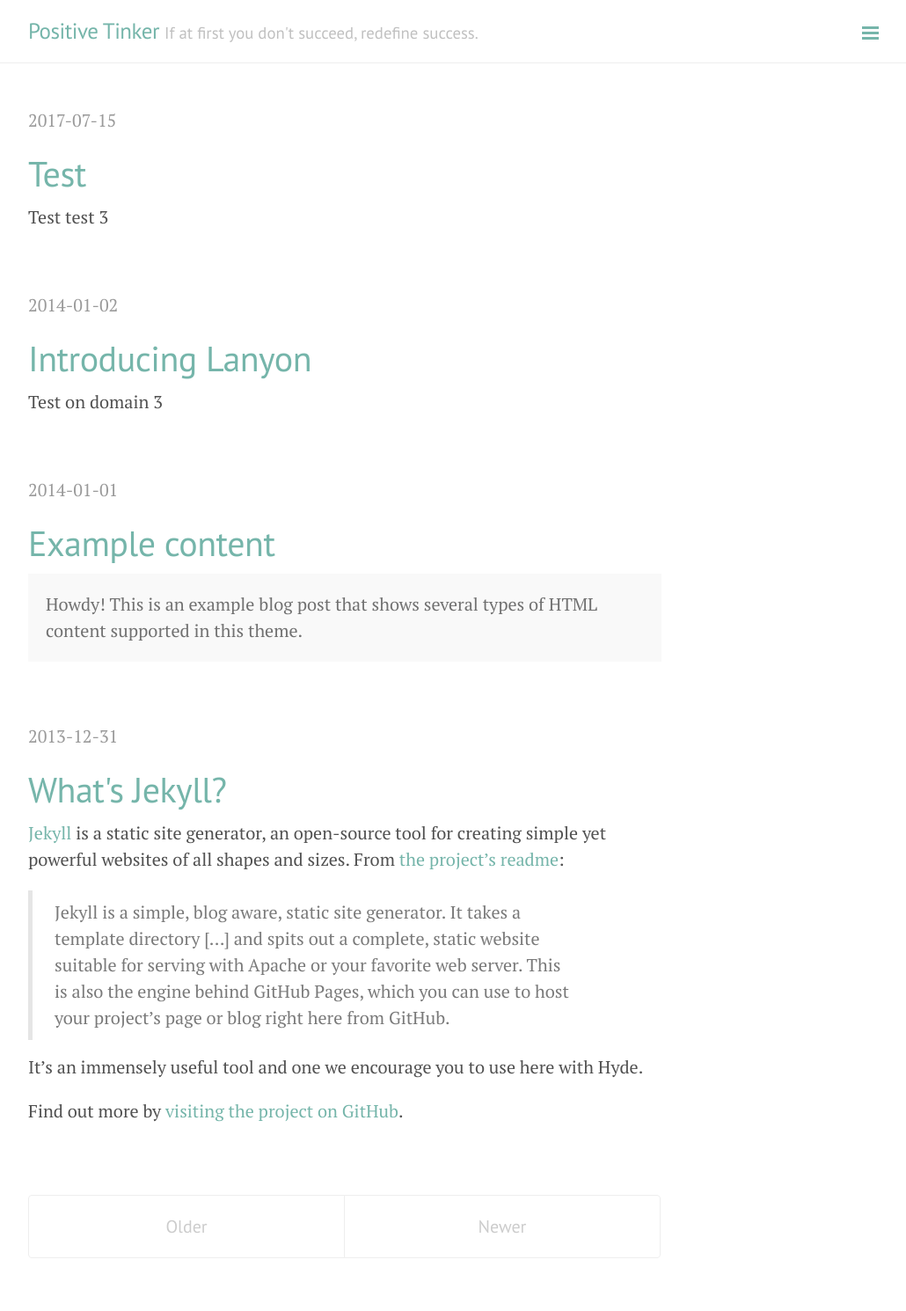
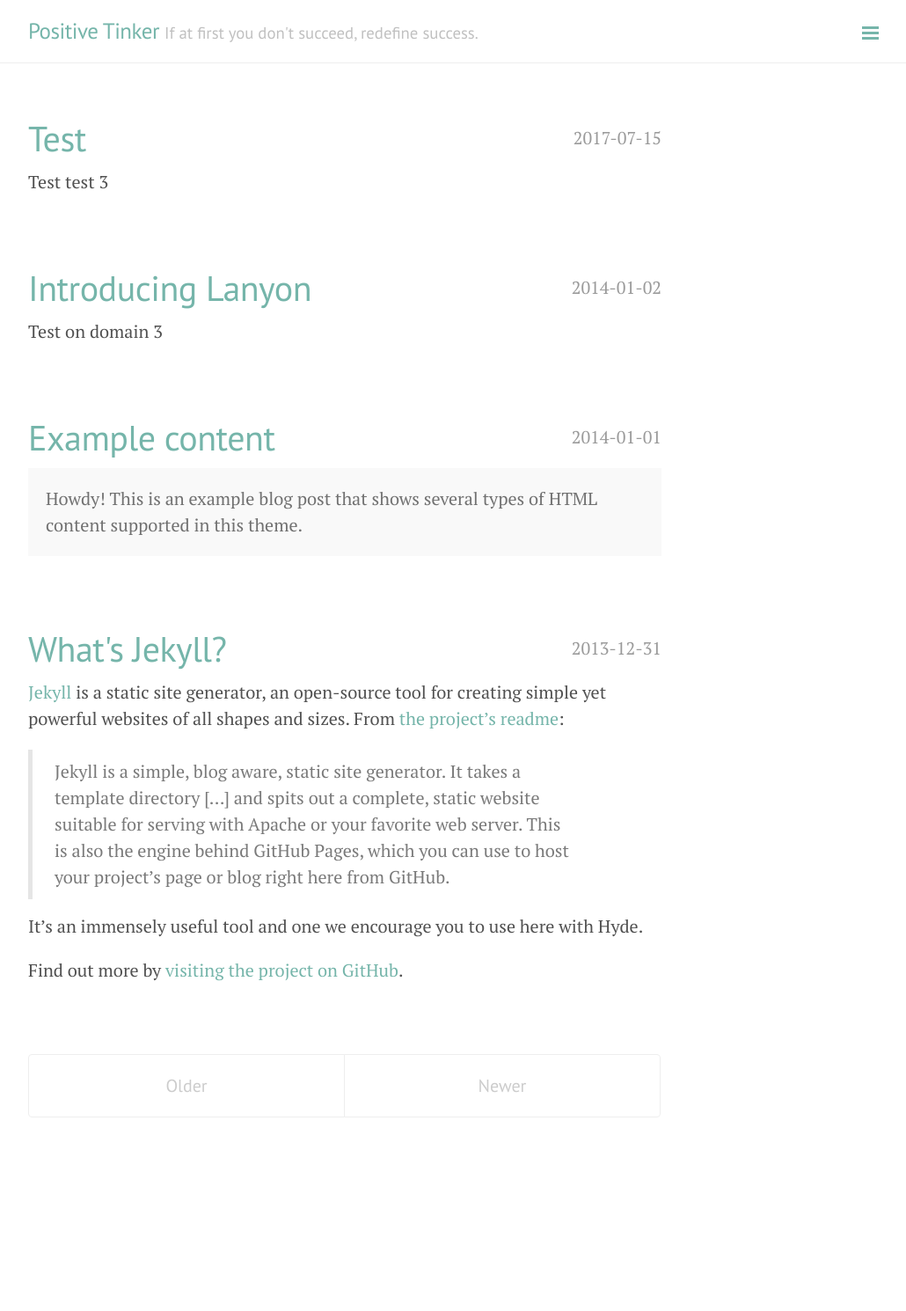
Before and after one commit to MikeTV/PositiveTinker, a Jekyll site: the page built from index.html, in a window 1280 px wide. Shown: the whole page at 88% size, without its empty margins (248-1278 px from the left). Built offline with Jekyll 4.4.1, drawn with Linux system fonts in a browser that asks for light colours; the list of posts is cut into pages by our own code; after the commit the page ends 1330 px from its top, so only the background shows below that.

Commit message:
Date on right

```diff
--- a/public/css/lanyon.css
+++ b/public/css/lanyon.css
@@ -323,9 +323,10 @@ a.sidebar-nav-item:focus {
 /* Meta data line below post title */
 .post-date {
   display: block;
-  margin-top: -.5rem;
+  margin-top: .5rem;
   margin-bottom: 1rem;
   color: #9a9a9a;
+  float: right;
 }
 
 /* Related posts */
```
